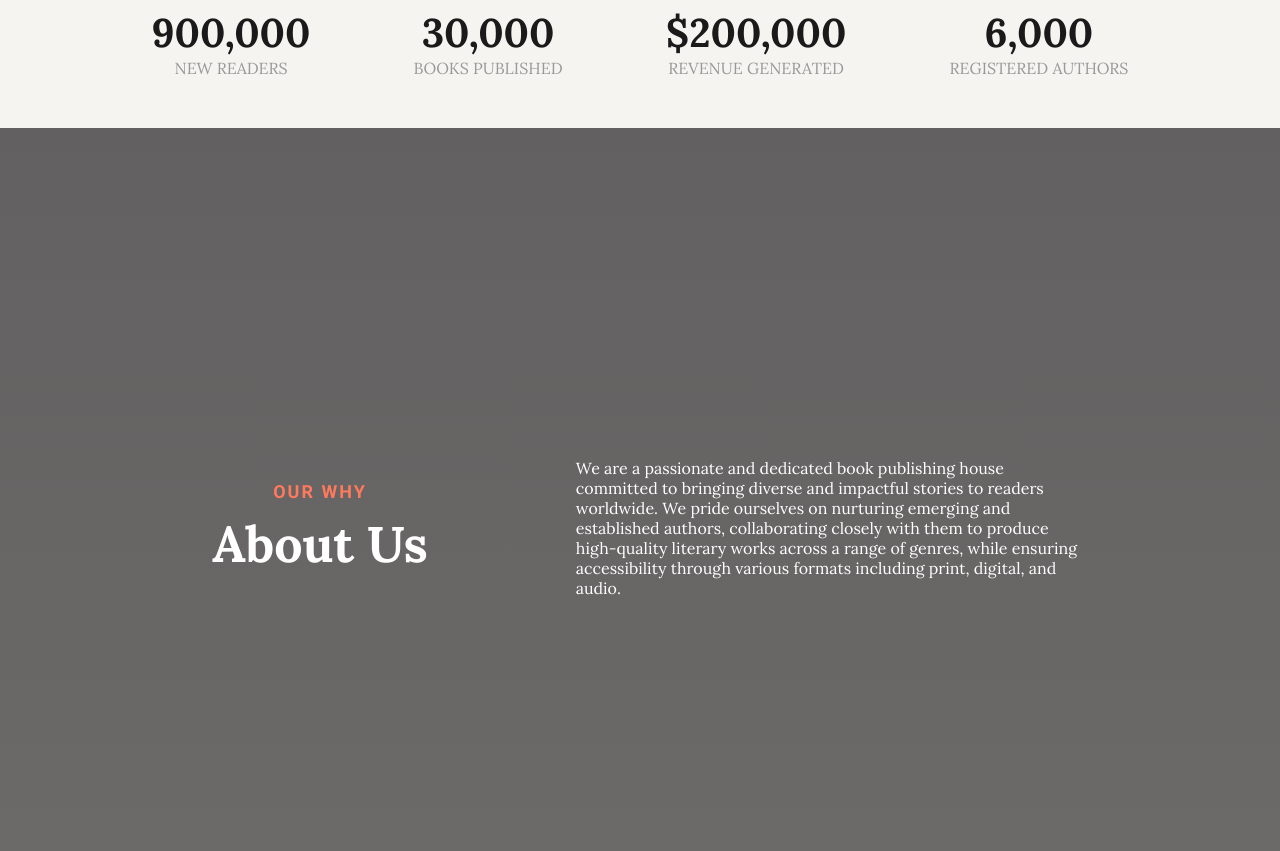
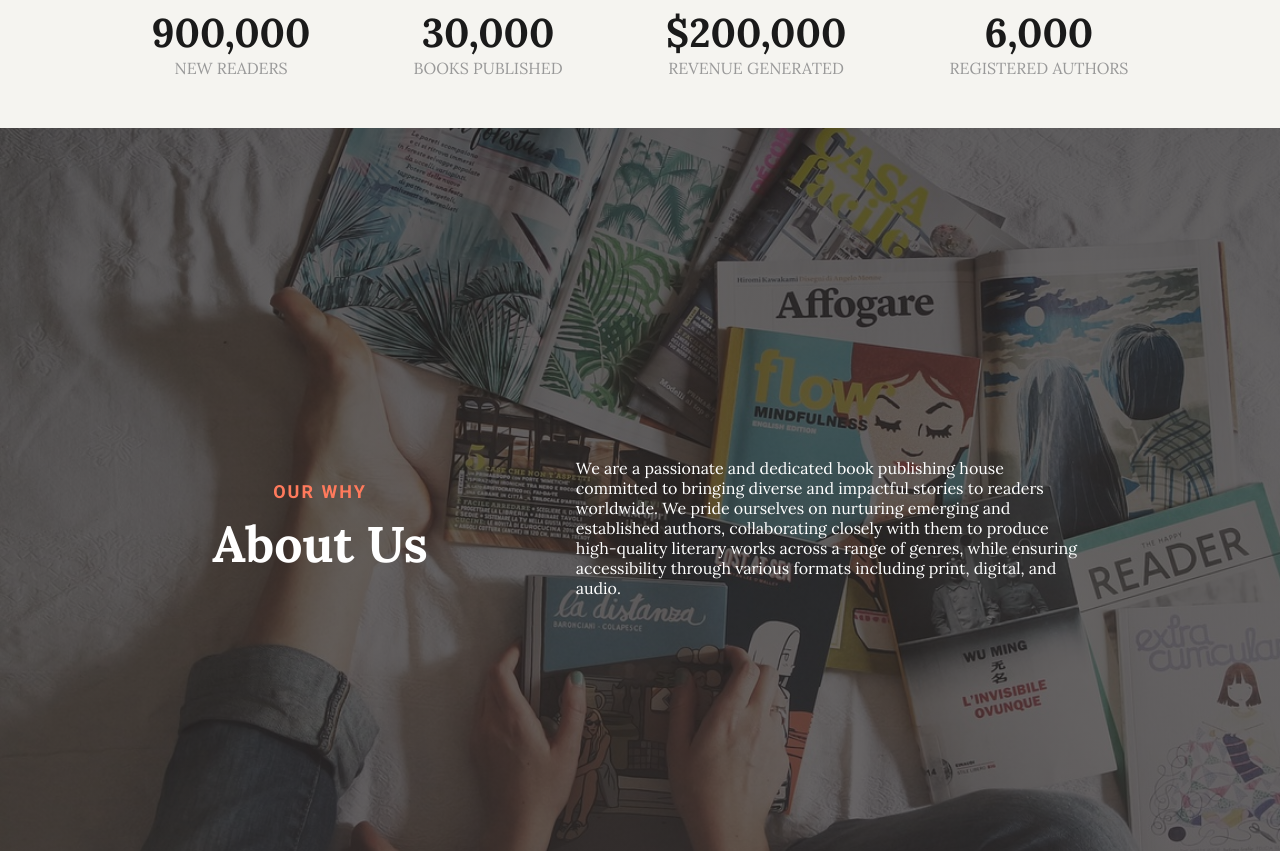
Before and after one commit to FrancisMurayaDev/publishing-companyy, a plain HTML site: page index.html in a window 1280 px wide. Shown: the part 1340-2191 px from the top of the page. Drawn offline with Linux system fonts and the light colour scheme.

Commit message:
fix an issue with image display

```diff
--- a/style.css
+++ b/style.css
@@ -762,7 +762,7 @@ body {
   min-height: 100vh;
   background-image:
     linear-gradient(rgba(32, 29, 29, 0.7), rgba(46, 42, 42, 0.7)),
-    url(./assets/images/about-us-image.jpggot);
+    url(./assets/images/about-us-image.jpg);
   background-position: center;
   background-size: cover;
   display: flex;
```
